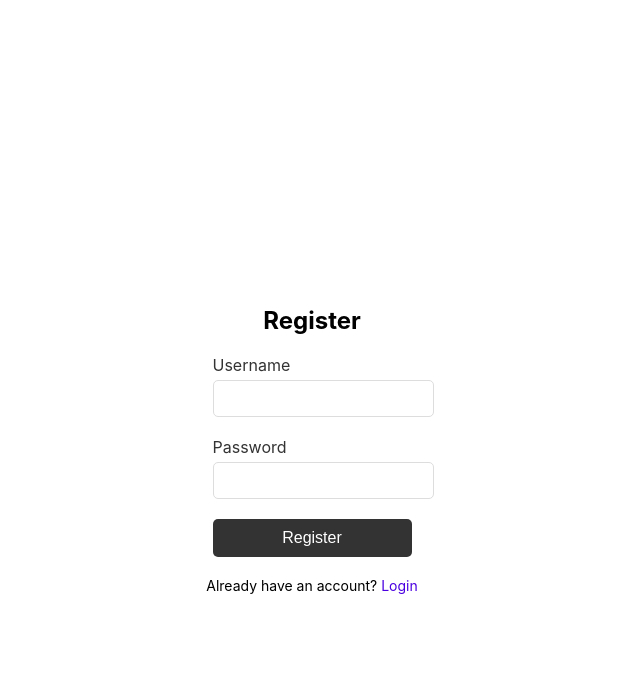
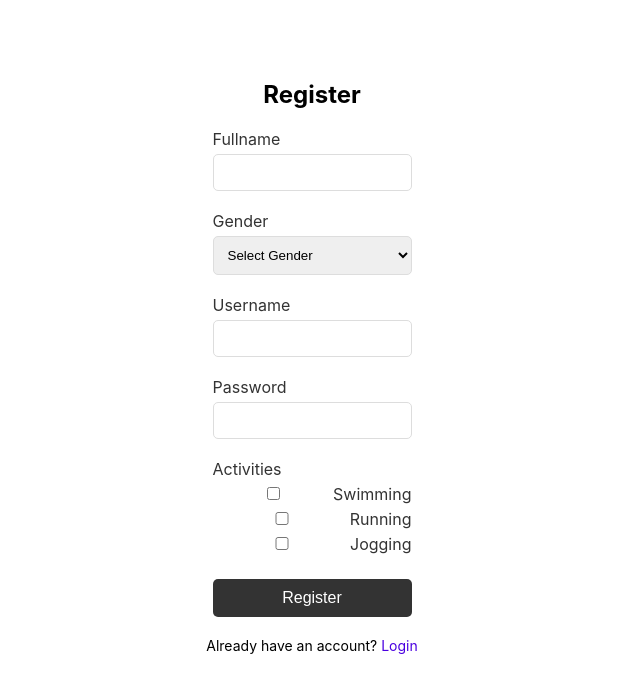
Before and after one commit to SalmanAlfarisi5/OpenJio-workspace, a React (Create React App) app in the folder frontend/: page /register in a window 1280 px wide. Shown: the top 692 px of the page, without its empty margins (328-968 px from the left). Built offline with nearby package versions, Linux system fonts and the light colour scheme.

Commit message:
Improving the register page
adding fullname, gender, and activites. Also centered the container

```diff
--- a/frontend/src/components/Register.css
+++ b/frontend/src/components/Register.css
@@ -1,14 +1,20 @@
+html,
+body {
+    margin: 0;
+    padding: 0;
+    height: 100%;
+    overflow: hidden;
+}
+
 .register-container {
     display: flex;
     flex-direction: column;
-    justify-content: center;
+    justify-content: flex-start;
     align-items: center;
     height: 100vh;
-    background: white;
-    padding: 40px;
-    box-shadow: 0 10px 20px rgba(0, 0, 0, 0.1);
-    border-radius: 10px;
     text-align: center;
+    padding-top: 60px;
+
 }
 
 .register-container h2 {
@@ -28,11 +34,25 @@
     color: #333;
 }
 
-.input-container input {
+.input-container input,
+.input-container select {
     width: 100%;
     padding: 10px;
     border: 1px solid #ddd;
     border-radius: 5px;
+    box-sizing: border-box;
+
+}
+
+.checkbox-container {
+    display: flex;
+    flex-direction: column;
+}
+
+.checkbox-container label {
+    display: flex;
+    align-items: center;
+    margin-bottom: 5px;
 }
 
 .register-button {
--- a/frontend/src/components/Register.js
+++ b/frontend/src/components/Register.js
@@ -1,11 +1,25 @@
-import React from 'react';
-import './Register.css';
+import React from "react";
+import "./Register.css";
 
 const Register = () => {
   return (
     <div className="register-container">
       <h2>Register</h2>
       <form>
+        <div className="input-container">
+          <label htmlFor="Fullname">Fullname</label>
+          <input type="text" id="Fullname" name="Fullname" required />
+        </div>
+        <div className="input-container">
+          <label htmlFor="Gender">Gender</label>
+          <select id="Gender" name="Gender" required>
+            <option value="">Select Gender</option>
+            <option value="Male">Male</option>
+            <option value="Female">Female</option>
+            <option value="Other">Other</option>
+            <option value="Prefer not to say">Prefer not to say</option>
+          </select>
+        </div>
         <div className="input-container">
           <label htmlFor="username">Username</label>
           <input type="text" id="username" name="username" required />
@@ -14,7 +28,26 @@ const Register = () => {
           <label htmlFor="password">Password</label>
           <input type="password" id="password" name="password" required />
         </div>
-        <button type="submit" className="register-button">Register</button>
+        <div className="input-container">
+          <label>Activities</label>
+          <div className="checkbox-container">
+            <label>
+              <input type="checkbox" name="activities" value="Swimming" />{" "}
+              Swimming
+            </label>
+            <label>
+              <input type="checkbox" name="activities" value="Running" />{" "}
+              Running
+            </label>
+            <label>
+              <input type="checkbox" name="activities" value="Jogging" />{" "}
+              Jogging
+            </label>
+          </div>
+        </div>
+        <button type="submit" className="register-button">
+          Register
+        </button>
       </form>
       <div className="login-link">
         <span>Already have an account?</span> <a href="/login">Login</a>
```
